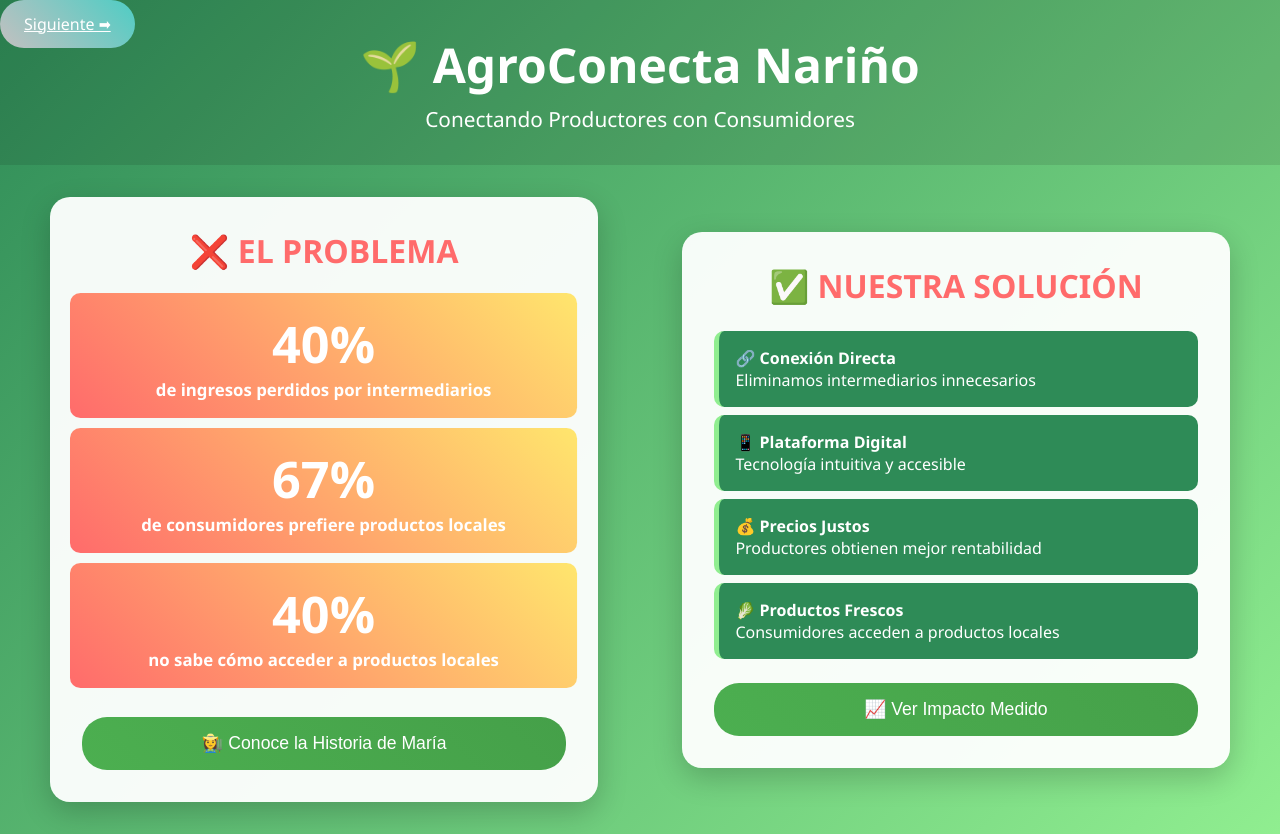
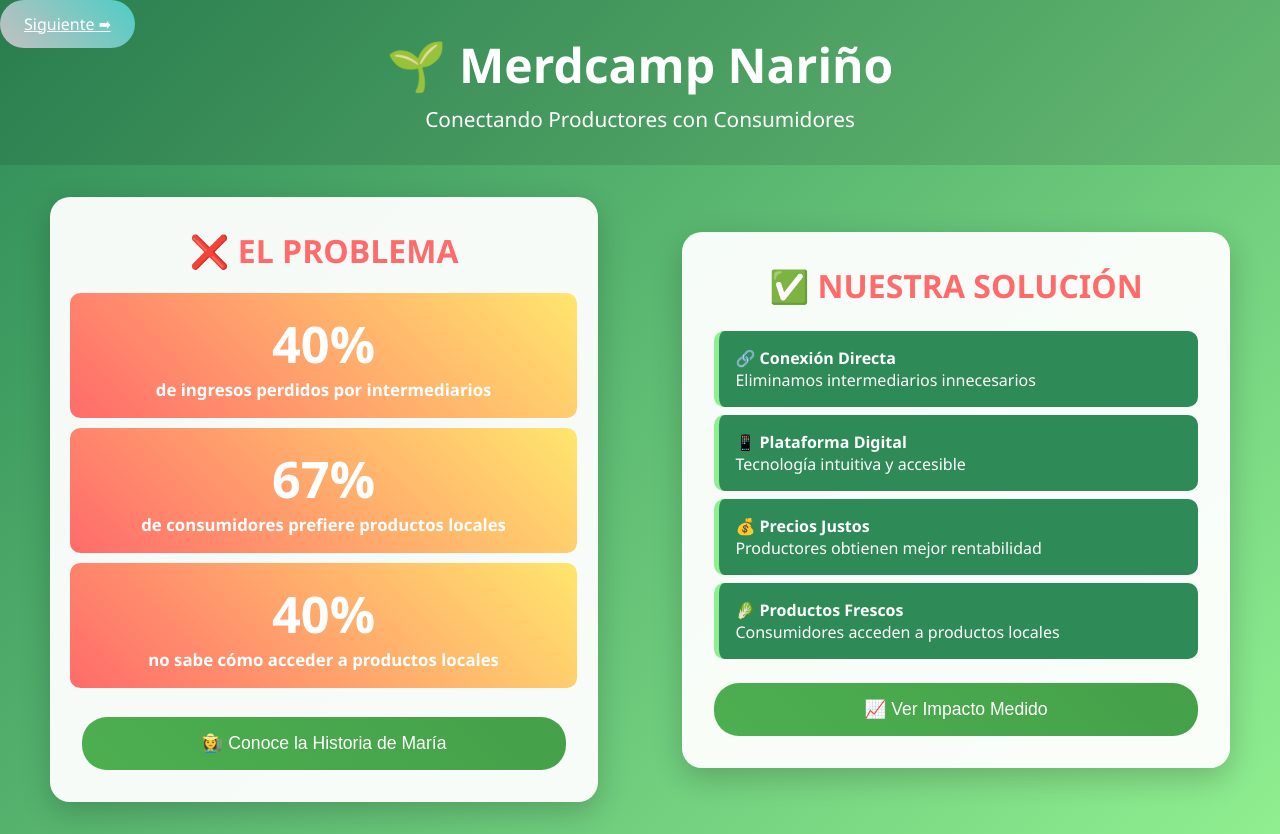
Before and after one commit to jose99684/elevator, a plain HTML site: page index.html in a window 1280 px wide. Drawn offline with Linux system fonts and the light colour scheme.

Commit message:
Update index.html
nombre

```diff
--- a/index.html
+++ b/index.html
@@ -143,7 +143,7 @@
     <a href="modulos\integrante2.html" class="nav-button" id="nextButton">Siguiente ➡</a>
 </div>
     <div class="header">
-        <h1 style="font-size: 3rem; margin-bottom: 0.5rem;">🌱 AgroConecta Nariño</h1>
+        <h1 style="font-size: 3rem; margin-bottom: 0.5rem;">🌱 Merdcamp Nariño</h1>
         <p style="font-size: 1.3rem;">Conectando Productores con Consumidores</p>
     </div>
 
```
